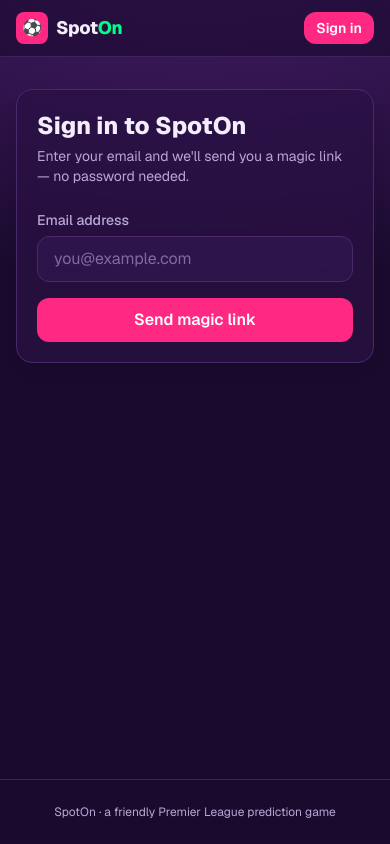
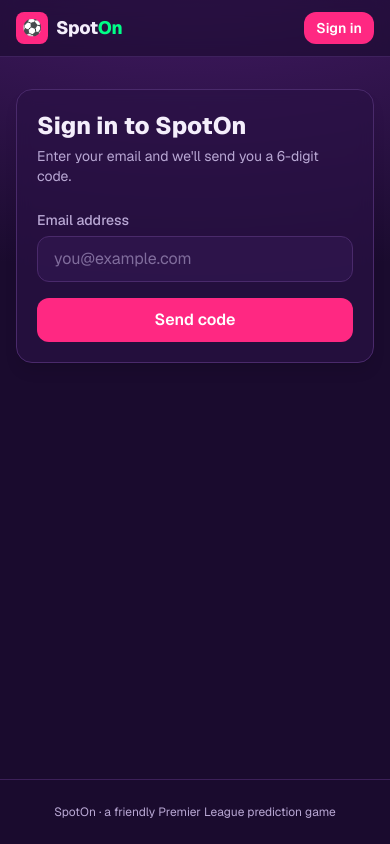
Before and after one commit to rayanbeydoun/spoton, a Next.js app: page /login in a window 390 px wide. Built offline with nearby package versions, Linux system fonts and the light colour scheme; no server answers.

Commit message:
Switch login to 6-digit OTP code (reliable on mobile/PWA)

```diff
--- a/app/login/page.tsx
+++ b/app/login/page.tsx
@@ -5,25 +5,41 @@
 
 export default function LoginPage() {
   const [email, setEmail] = useState("");
-  const [status, setStatus] = useState<"idle" | "sending" | "sent" | "error">("idle");
-  const [message, setMessage] = useState("");
+  const [code, setCode] = useState("");
+  const [step, setStep] = useState<"email" | "code">("email");
+  const [busy, setBusy] = useState(false);
+  const [error, setError] = useState("");
 
-  async function handleSubmit(e: React.FormEvent) {
+  async function sendCode(e: React.FormEvent) {
     e.preventDefault();
-    setStatus("sending");
-    setMessage("");
-
+    setBusy(true);
+    setError("");
     const supabase = createClient();
     const { error } = await supabase.auth.signInWithOtp({
       email: email.trim(),
-      options: { emailRedirectTo: `${window.location.origin}/auth/callback` },
+      options: { shouldCreateUser: true },
     });
+    setBusy(false);
+    if (error) setError(error.message);
+    else setStep("code");
+  }
 
+  async function verifyCode(e: React.FormEvent) {
+    e.preventDefault();
+    setBusy(true);
+    setError("");
+    const supabase = createClient();
+    const { error } = await supabase.auth.verifyOtp({
+      email: email.trim(),
+      token: code.trim(),
+      type: "email",
+    });
     if (error) {
-      setStatus("error");
-      setMessage(error.message);
+      setBusy(false);
+      setError(error.message);
     } else {
-      setStatus("sent");
+      // Full reload so the server picks up the new session cookie.
+      window.location.assign("/");
     }
   }
 
@@ -31,20 +47,13 @@
     <div className="mx-auto max-w-md">
       <div className="card">
         <h1 className="text-2xl font-extrabold">Sign in to SpotOn</h1>
+
+        {step === "email" ? (
+          <>
             <p className="mt-1 text-sm text-muted">
-          Enter your email and we&apos;ll send you a magic link — no password needed.
+              Enter your email and we&apos;ll send you a 6-digit code.
             </p>
-
-        {status === "sent" ? (
-          <div className="mt-6 rounded-xl border border-accent/40 bg-accent/10 p-4 text-sm">
-            <p className="font-semibold text-accent">Check your inbox 📬</p>
-            <p className="mt-1 text-muted">
-              We sent a sign-in link to <span className="text-foreground">{email}</span>.
-              Open it on this device to continue.
-            </p>
-          </div>
-        ) : (
-          <form onSubmit={handleSubmit} className="mt-6 space-y-4">
+            <form onSubmit={sendCode} className="mt-6 space-y-4">
               <div>
                 <label htmlFor="email" className="label">
                   Email address
@@ -60,19 +69,53 @@
                   onChange={(e) => setEmail(e.target.value)}
                 />
               </div>
-
-            {status === "error" && (
-              <p className="text-sm text-primary">{message || "Something went wrong."}</p>
-            )}
-
-            <button
-              type="submit"
-              className="btn-primary w-full"
-              disabled={status === "sending"}
-            >
-              {status === "sending" ? "Sending…" : "Send magic link"}
+              {error && <p className="text-sm text-primary">{error}</p>}
+              <button type="submit" className="btn-primary w-full" disabled={busy}>
+                {busy ? "Sending…" : "Send code"}
               </button>
             </form>
+          </>
+        ) : (
+          <>
+            <p className="mt-1 text-sm text-muted">
+              Enter the 6-digit code we sent to{" "}
+              <span className="text-foreground">{email}</span>.
+            </p>
+            <form onSubmit={verifyCode} className="mt-6 space-y-4">
+              <div>
+                <label htmlFor="code" className="label">
+                  Login code
+                </label>
+                <input
+                  id="code"
+                  type="text"
+                  inputMode="numeric"
+                  autoComplete="one-time-code"
+                  required
+                  className="input text-center text-2xl tracking-[0.4em]"
+                  placeholder="000000"
+                  maxLength={6}
+                  value={code}
+                  onChange={(e) => setCode(e.target.value.replace(/\D/g, ""))}
+                />
+              </div>
+              {error && <p className="text-sm text-primary">{error}</p>}
+              <button type="submit" className="btn-primary w-full" disabled={busy}>
+                {busy ? "Verifying…" : "Verify & sign in"}
+              </button>
+              <button
+                type="button"
+                className="btn-ghost w-full"
+                onClick={() => {
+                  setStep("email");
+                  setCode("");
+                  setError("");
+                }}
+              >
+                Use a different email
+              </button>
+            </form>
+          </>
         )}
       </div>
     </div>
```
Lines whose indentation alone changed are shown as unchanged.
